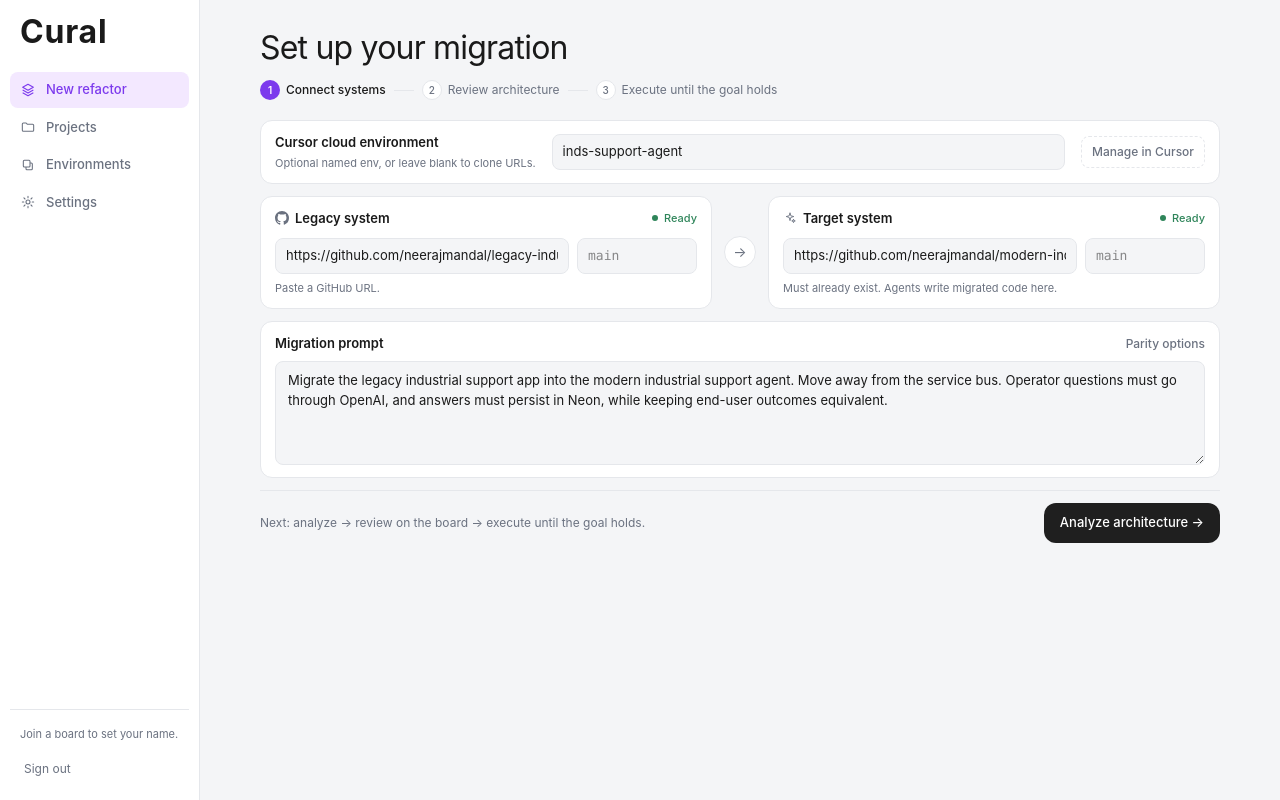
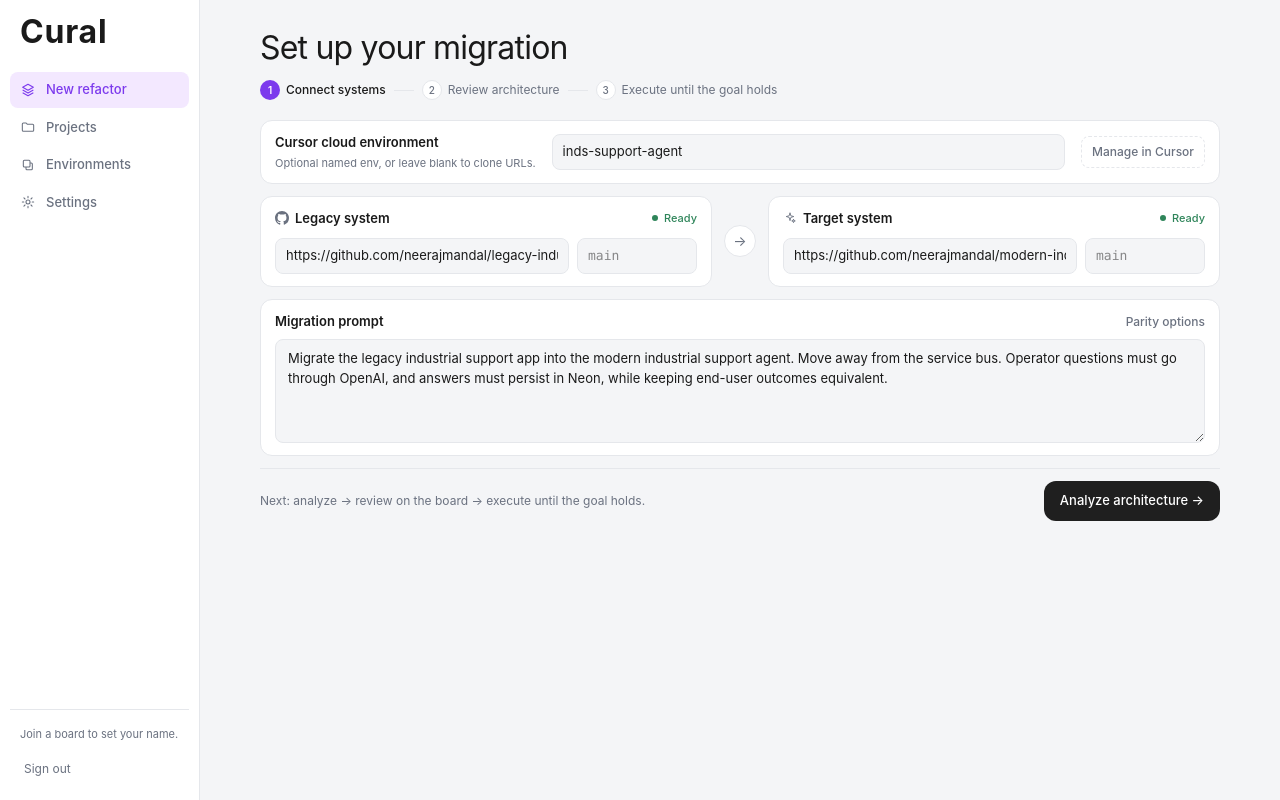
Before and after one commit to neerajmandal/cursor-refactor-agent, a Next.js app: page / in a window 1280 px wide. Built offline with nearby package versions, Linux system fonts and the light colour scheme.

Commit message:
Make setup repo fields plain URL inputs with no listing hints.
Co-authored-by: Cursor <cursoragent@cursor.com>

```diff
--- a/components/SetupForm.tsx
+++ b/components/SetupForm.tsx
@@ -146,7 +146,6 @@ export function SetupForm() {
             onRepoChange={setLegacyRepo}
             branch={legacyRef}
             onBranchChange={setLegacyRef}
-            repoHint="Paste a GitHub URL."
             ready={Boolean(legacyRepo.trim())}
           />
           <div className="hidden items-center self-center justify-center lg:flex" aria-hidden>
@@ -162,7 +161,6 @@ export function SetupForm() {
             onRepoChange={setTargetRepo}
             branch={targetRef}
             onBranchChange={setTargetRef}
-            repoHint="Must already exist. Agents write migrated code here."
             ready={Boolean(targetRepo.trim())}
           />
         </div>
@@ -248,7 +246,6 @@ function SystemCard({
   onRepoChange,
   branch,
   onBranchChange,
-  repoHint,
   ready,
 }: {
   tone: "legacy" | "target";
@@ -258,7 +255,6 @@ function SystemCard({
   onRepoChange: (value: string) => void;
   branch: string;
   onBranchChange: (value: string) => void;
-  repoHint: string;
   ready: boolean;
 }) {
   return (
@@ -289,17 +285,15 @@ function SystemCard({
 
       <div className="mt-2.5 grid min-w-0 gap-2 sm:grid-cols-[minmax(0,1fr)_7.5rem]">
         <label className="block min-w-0">
-          <span className="sr-only">Repository</span>
+          <span className="sr-only">Repository URL</span>
           <input
+            type="url"
             value={repo}
             onChange={(event) => onRepoChange(event.target.value)}
             required
-            placeholder={
-              tone === "legacy"
-                ? "https://github.com/org/legacy"
-                : "https://github.com/org/new"
-            }
-            title={repoHint}
+            autoComplete="off"
+            spellCheck={false}
+            placeholder="https://github.com/org/repo"
             className="card-input min-w-0"
           />
         </label>
@@ -314,9 +308,6 @@ function SystemCard({
           />
         </label>
       </div>
-      <p className="mt-1.5 line-clamp-2 break-all text-[11px] leading-4 text-muted" title={repoHint}>
-        {repoHint}
-      </p>
     </section>
   );
 }
```
